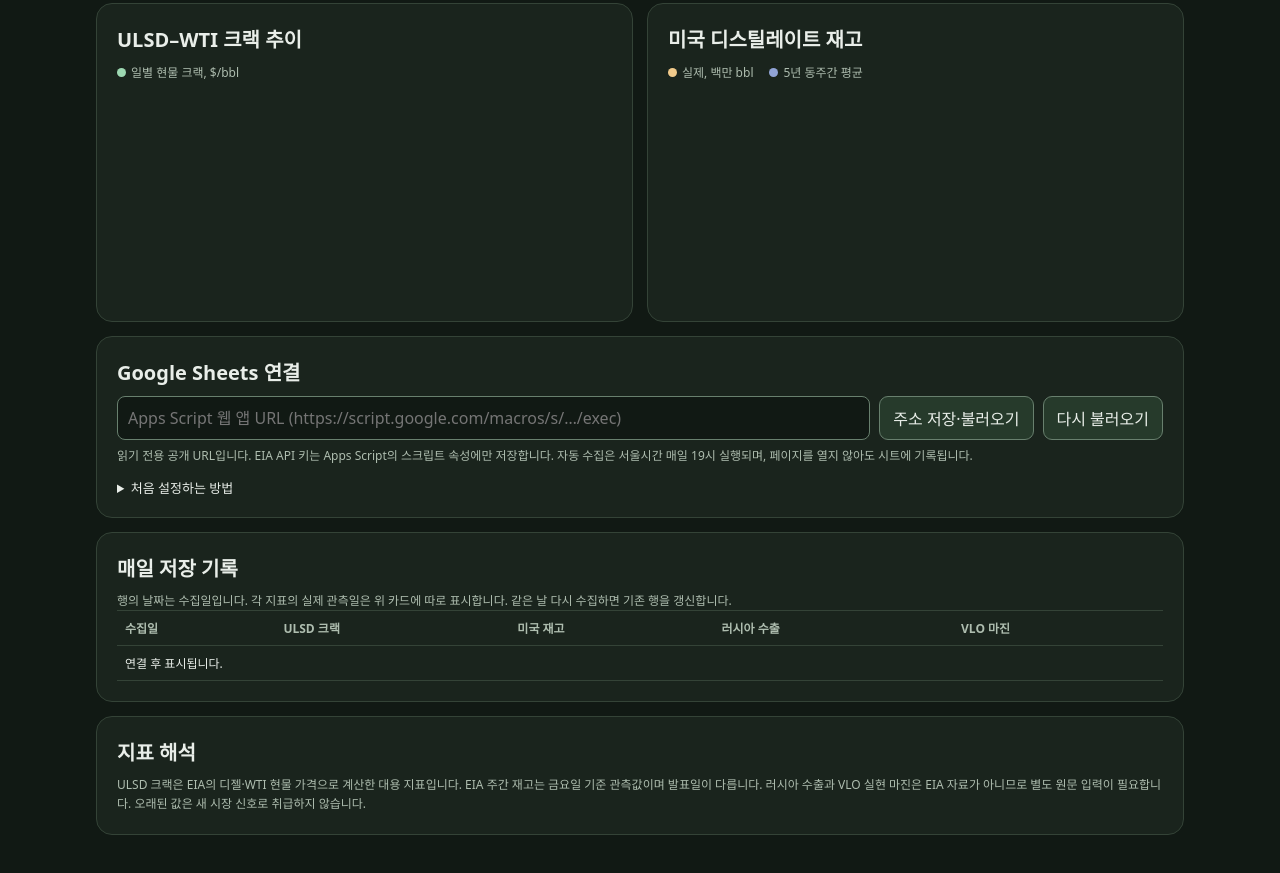
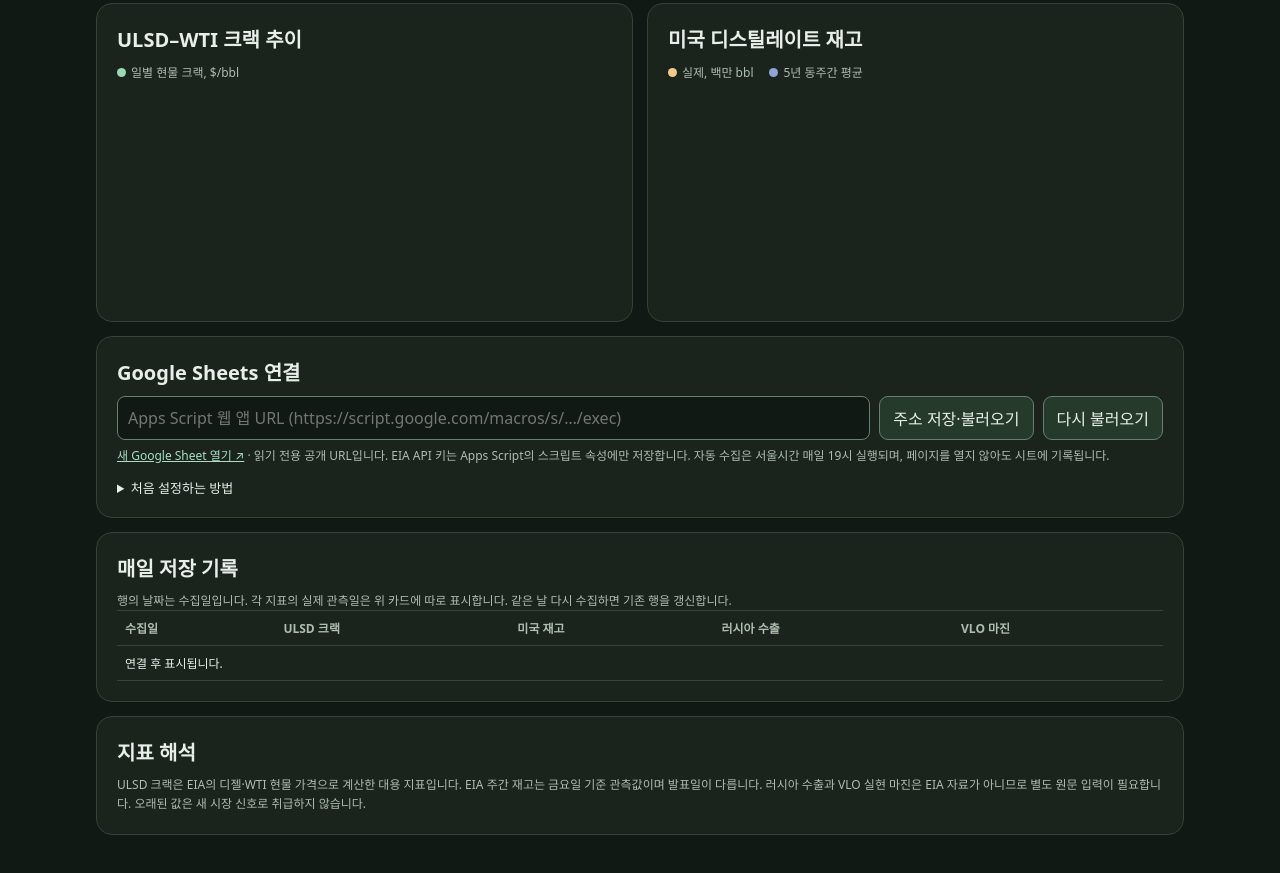
Before and after one commit to tsuvamegait-beep/Stock-dashboard, a plain HTML site: page oil/index.html in a window 1280 px wide. Shown: the part 809-1682 px from the top of the page. Drawn offline with Linux system fonts and the light colour scheme.

Commit message:
Connect oil monitor setup to new Google Sheet

```diff
--- a/oil/index.html
+++ b/oil/index.html
@@ -13,7 +13,7 @@
   <article class="card"><div class="cardhead"><h2>④ VLO 실현 정제마진</h2><span id="valeroBadge" class="badge missing">자료 대기</span></div><div id="valeroValue" class="value">—</div><p id="valeroDetail" class="metric">Valero 분기 실적 발표의 걸프코스트 배럴당 정제마진. EIA 크랙과 다른 지표입니다.</p><p id="valeroDate" class="sub">보고 분기 —</p><p class="source" id="valeroSource"><a href="https://www.valero.com/investors" target="_blank" rel="noopener">Valero 투자자 자료</a> · 입력: Oil_Valero 탭</p></article>
 </div>
 <div class="charts"><section class="panel"><h2>ULSD–WTI 크랙 추이</h2><div class="legend"><span><i class="dot" style="background:#9dd8b2"></i>일별 현물 크랙, $/bbl</span></div><div id="crackChart" class="chartbox"></div></section><section class="panel"><h2>미국 디스틸레이트 재고</h2><div class="legend"><span><i class="dot" style="background:#f1ca8b"></i>실제, 백만 bbl</span><span><i class="dot" style="background:#91a4d6"></i>5년 동주간 평균</span></div><div id="invChart" class="chartbox"></div></section></div>
-<section class="panel"><h2>Google Sheets 연결</h2><div class="setup"><input id="apiUrl" type="url" placeholder="Apps Script 웹 앱 URL (https://script.google.com/macros/s/…/exec)" aria-label="Apps Script 웹 앱 URL"><button id="saveUrl">주소 저장·불러오기</button><button id="reload">다시 불러오기</button></div><p class="caption">읽기 전용 공개 URL입니다. EIA API 키는 Apps Script의 스크립트 속성에만 저장합니다. 자동 수집은 서울시간 매일 19시 실행되며, 페이지를 열지 않아도 시트에 기록됩니다.</p><details><summary>처음 설정하는 방법</summary><ol><li>새 Google Sheets와 Apps Script 프로젝트를 만듭니다.</li><li><code>oil/apps_script.gs.txt</code>를 붙여넣고 스크립트 속성 <code>OIL_SHEET_ID</code>, <code>EIA_API_KEY</code>를 넣습니다.</li><li><code>setupOilMonitor</code>를 한 번 실행해 시트와 매일 트리거를 만듭니다.</li><li>웹 앱으로 배포한 URL을 위에 입력합니다. 실행 계정은 본인, 액세스는 모든 사용자로 설정합니다.</li><li>러시아·VLO 값은 시트의 해당 탭에 관측일, 값, 원문 URL, 발표일을 입력합니다.</li></ol></details></section>
+<section class="panel"><h2>Google Sheets 연결</h2><div class="setup"><input id="apiUrl" type="url" placeholder="Apps Script 웹 앱 URL (https://script.google.com/macros/s/…/exec)" aria-label="Apps Script 웹 앱 URL"><button id="saveUrl">주소 저장·불러오기</button><button id="reload">다시 불러오기</button></div><p class="caption"><a href="https://docs.google.com/spreadsheets/d/14mtcTipZQ4UPazQCS29rHLBjS3Fad5OsAsxJe3a8aI0/edit" target="_blank" rel="noopener">새 Google Sheet 열기 ↗</a> · 읽기 전용 공개 URL입니다. EIA API 키는 Apps Script의 스크립트 속성에만 저장합니다. 자동 수집은 서울시간 매일 19시 실행되며, 페이지를 열지 않아도 시트에 기록됩니다.</p><details><summary>처음 설정하는 방법</summary><ol><li>연결된 Google Sheet의 여섯 탭은 이미 준비됐습니다. 새 Apps Script 프로젝트를 만듭니다.</li><li><code>oil/apps_script.gs.txt</code>를 붙여넣고 스크립트 속성 <code>EIA_API_KEY</code>를 넣습니다.</li><li><code>setupOilMonitor</code>를 한 번 실행해 시트와 매일 트리거를 만듭니다.</li><li>웹 앱으로 배포한 URL을 위에 입력합니다. 실행 계정은 본인, 액세스는 모든 사용자로 설정합니다.</li><li>러시아·VLO 값은 시트의 해당 탭에 관측일, 값, 원문 URL, 발표일을 입력합니다.</li></ol></details></section>
 <section class="panel"><h2>매일 저장 기록</h2><p class="caption">행의 날짜는 수집일입니다. 각 지표의 실제 관측일은 위 카드에 따로 표시합니다. 같은 날 다시 수집하면 기존 행을 갱신합니다.</p><div class="timeline"><table><thead><tr><th>수집일</th><th>ULSD 크랙</th><th>미국 재고</th><th>러시아 수출</th><th>VLO 마진</th></tr></thead><tbody id="dailyRows"><tr><td colspan="5">연결 후 표시됩니다.</td></tr></tbody></table></div></section>
 <section class="panel"><h2>지표 해석</h2><p class="caption">ULSD 크랙은 EIA의 디젤·WTI 현물 가격으로 계산한 대용 지표입니다. EIA 주간 재고는 금요일 기준 관측값이며 발표일이 다릅니다. 러시아 수출과 VLO 실현 마진은 EIA 자료가 아니므로 별도 원문 입력이 필요합니다. 오래된 값은 새 시장 신호로 취급하지 않습니다.</p></section>
 </main><script>
```
Also changed, not shown: oil/apps_script.gs.txt, 1 other file.
